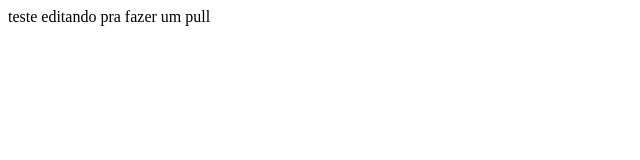
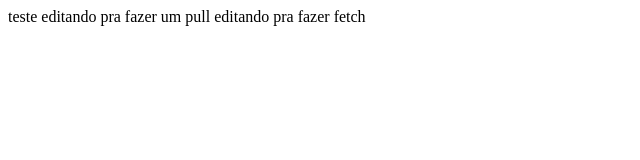
Before and after one commit to rodrigomaki/estudos_git, a plain HTML site: page index.html in a window 1280 px wide. Shown: the whole page, without its empty margins (0-640 px from the left). Drawn offline with Linux system fonts and the light colour scheme.

Commit message:
Update index.html

```diff
--- a/index.html
+++ b/index.html
@@ -2,5 +2,6 @@
 <body>
     teste
     editando pra fazer um pull
+    editando pra fazer fetch
 </body>
 </html>
```
